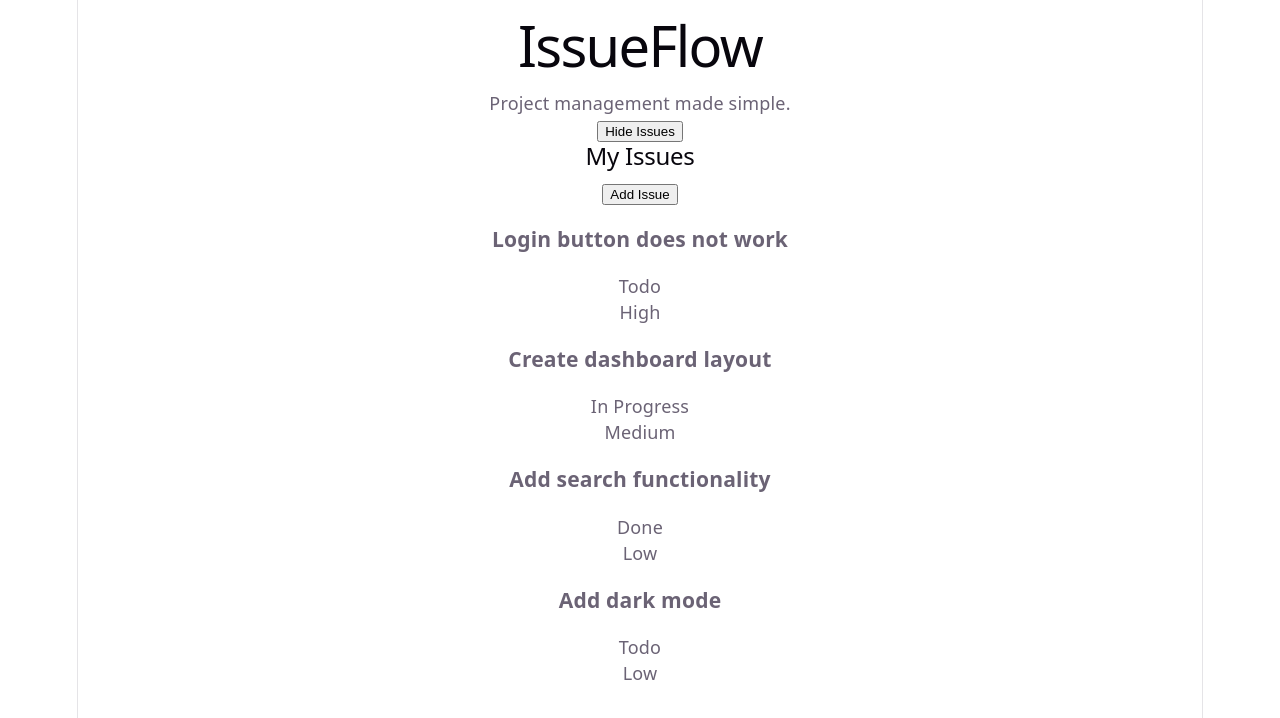
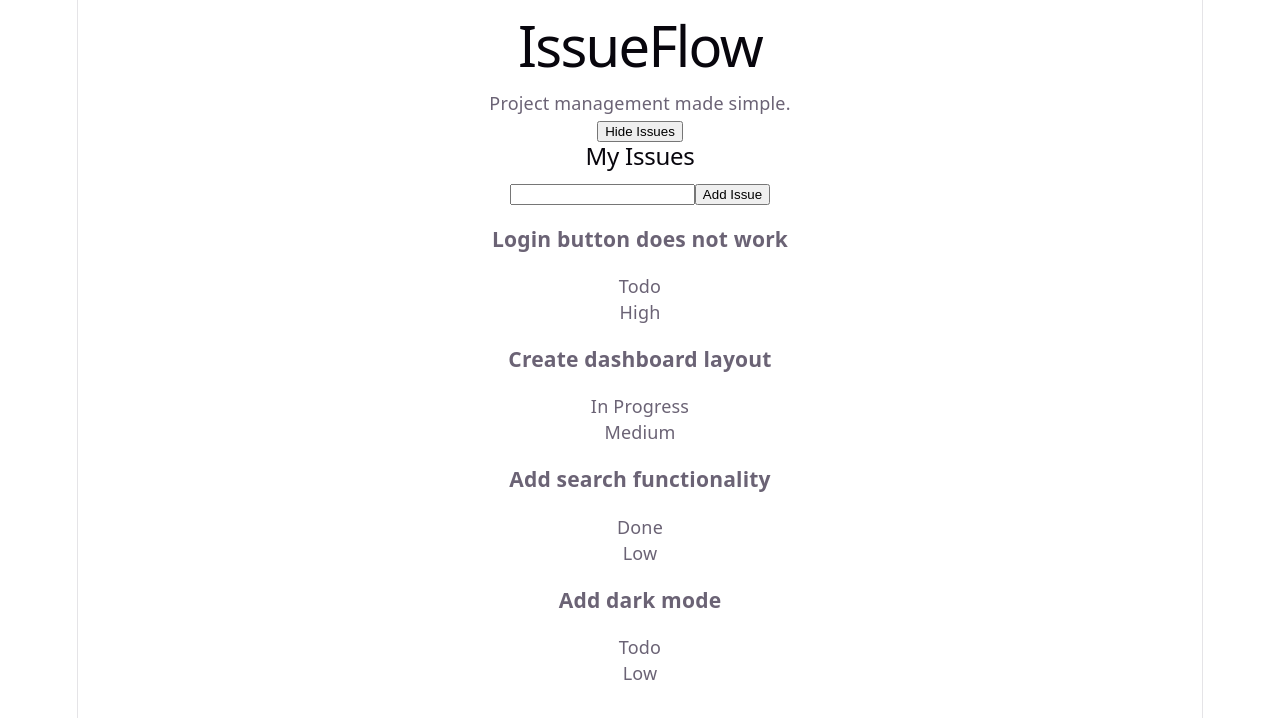
Before and after one commit to DBorhara/issue-flow, a React (Vite) app: page / in a window 1280 px wide. Shown: the top 718 px of the page. Built offline with nearby package versions, Linux system fonts and the light colour scheme.

Commit message:
Add controlled issue title input

```diff
--- a/src/App.tsx
+++ b/src/App.tsx
@@ -38,14 +38,20 @@ import IssueCard from './components/IssueCard'
 function App() {
     const [showIssues, setShowIssues] = useState(true);
     const [issues, setIssues] = useState<Issue[]>(initialIssues);
+    const [newIssueTitle, setNewIssueTitle] = useState("");
+
     function addIssue() {
+        if (newIssueTitle.trim() == "") {
+            return;
+        }
         const newIssue: Issue = {
             id: issues.length + 1,
-            title: "New test issue",
+            title: newIssueTitle,
             status: "Todo",
             priority: "Medium"
         };
         setIssues((currentIssues) => [...currentIssues, newIssue])
+        setNewIssueTitle("")
     }
     return (
         <div>
@@ -58,6 +64,11 @@ function App() {
                 </button>
 
                 <h2> My Issues </h2>
+                <input
+                    type="text"
+                    value={newIssueTitle}
+                    onChange={(event) => setNewIssueTitle(event.target.value)}
+                />
                 <button onClick={addIssue}>
                     Add Issue
                 </button>
```
